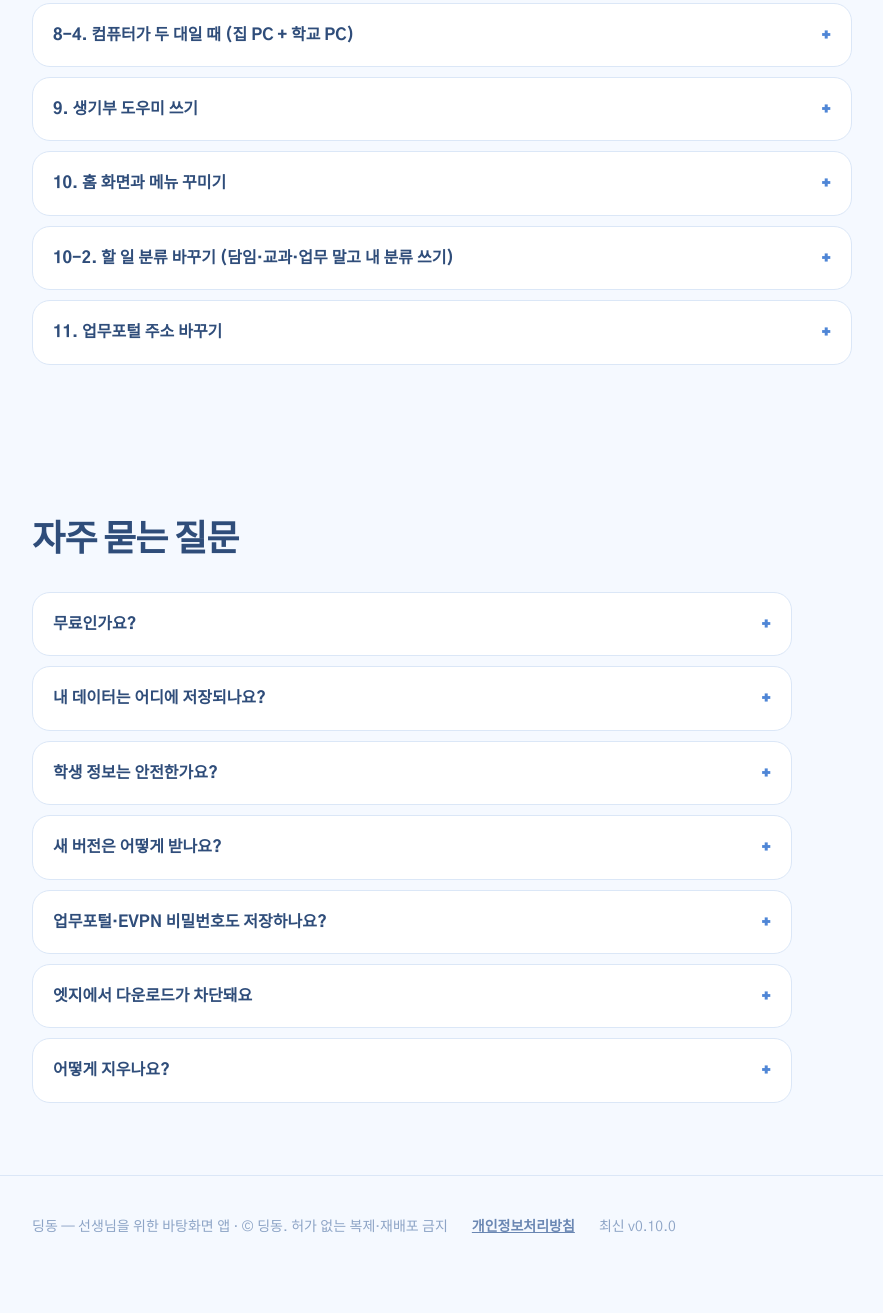
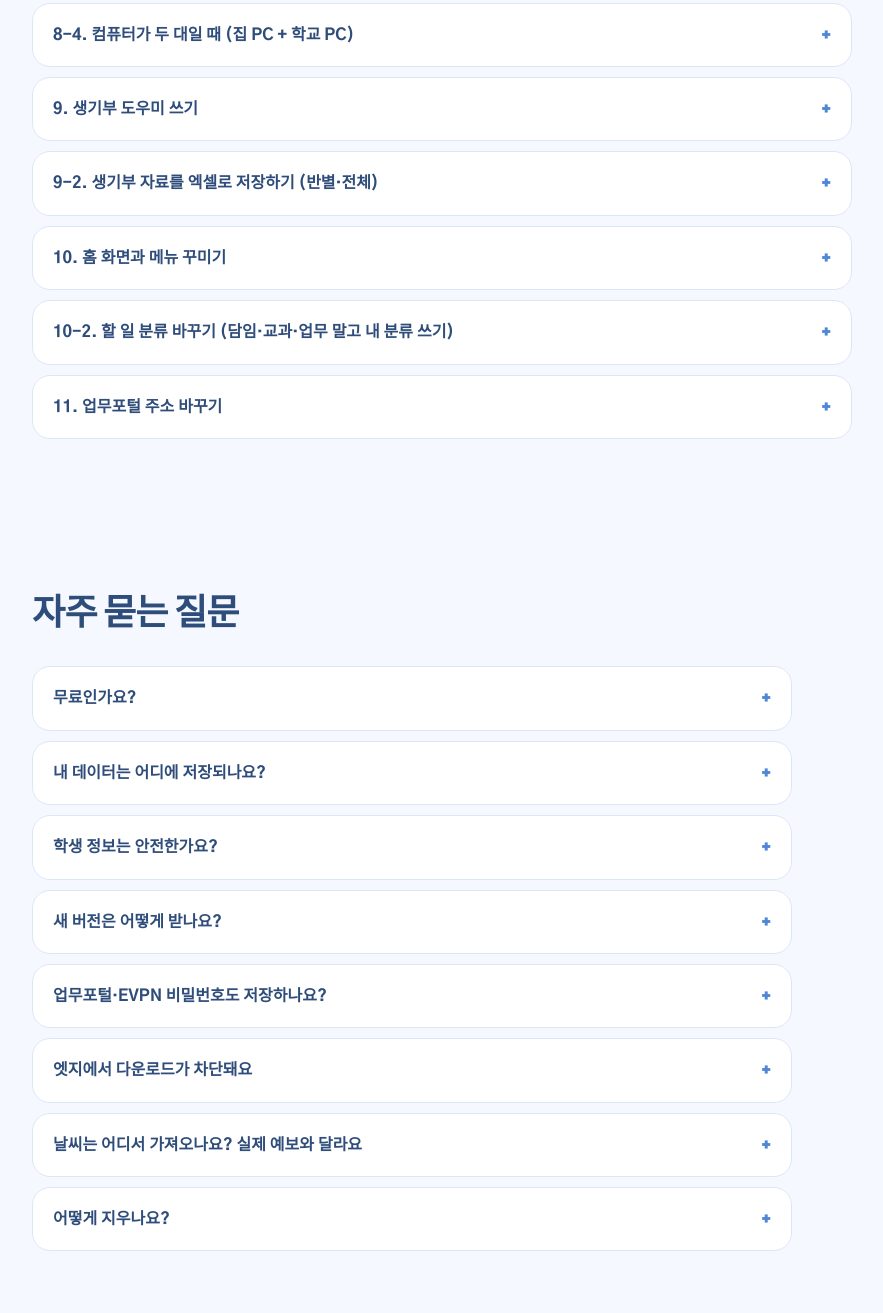
Before and after one commit to ghaud21-art/dingdong, a plain HTML site: page index.html in a window 1280 px wide. Shown: the part 4267-5580 px from the top of the page, without its empty margins (68-951 px from the left). Drawn offline with Linux system fonts and the light colour scheme.

Commit message:
설치 페이지: 생기부 엑셀 저장 안내, 날씨 출처 안내
Co-Authored-By: Claude Sonnet 5.5 <noreply@anthropic.com>

```diff
--- a/index.html
+++ b/index.html
@@ -267,6 +267,7 @@ footer a{color:var(--ink-2);font-weight:700}
         <details><summary>8-3. 폰에서 보고 고치기</summary><div class="body"><div class="stg"><h4>처음 한 번만</h4><ol class="st"><li><b>PC 딩동</b>에서 구글에 연결하고 <b>지금 올리기</b>를 한 번 눌러요(위 8번).</li><li><b>폰</b> 브라우저에서 <b>https://ghaud21-art.github.io/dingdong/app/</b> 을 열어요. 아래 QR을 찍어도 돼요.</li><li><b>구글로 연결하기</b>를 누르고 <b>PC와 같은 구글 계정</b>으로 허용해요.</li><li>(선택) 크롬 메뉴에서 <b>홈 화면에 추가</b>를 하면 앱처럼 열려요.</li></ol></div><p><img src="assets/qr-app.svg" alt="딩동 폰 앱 QR 코드" width="180" height="180" style="border-radius:14px;border:1px solid var(--line);margin-top:6px;background:#fff"><br><small>폰 카메라로 찍으면 바로 열려요 · <a href="qr.html">크게 보기·인쇄</a></small></p><div class="stg"><h4>폰에서 할 수 있는 것</h4><ol class="st"><li><b>오늘</b> 탭: 오늘 수업·할 일·일정·급식·D-day를 봐요.</li><li><b>달력·할 일</b> 탭: 날짜를 누르면 그날의 할 일과 일정이 나와요(할 일이 있는 날은 파란 점, 일정이 있는 날은 주황 점).</li><li>항목을 누르면 날짜와 내용을 고칠 수 있고, 동그라미를 누르면 완료돼요. 할 일·일정 추가와 지우기도 돼요.</li><li>노션 할 일은 체크, 제목·날짜·분류·본문(줄 고치기, 끝에 한 줄 추가)까지 고칠 수 있어요. 노션을 안 써도 PC의 시간표·할 일·일정은 폰과 이어져요.</li></ol></div><p class="tip">폰에서 고친 내용은 <b>PC 딩동이 켜져 있을 때</b> 2분 안팎에 PC에 반영돼요. PC가 꺼져 있으면 켤 때 반영돼요. 그룹 일정은 PC에서 고쳐요. 학생 정보(생기부)는 폰에 올라오지 않아요.</p><p class="tip warn">PC가 노션 등에 반영하지 못하면 2분·10분·30분 뒤에 다시 시도하고(처음 포함 4번), 그래도 안 되면 폰 화면 위에 <b>"PC가 반영하지 못한 수정"</b>으로 알려 줘요. 노션 연결과 페이지를 확인하고 다시 고쳐 주세요.</p></div></details>
         <details><summary>8-4. 컴퓨터가 두 대일 때 (집 PC + 학교 PC)</summary><div class="body"><p class="lead">구글 백업은 "파일 하나를 주고받는 방식"이라, 여러 대가 동시에 같은 화면으로 이어지지는 않아요. 그래서 <b>메인 PC 한 대</b>를 정해서 써요.</p><div class="stg"><h4>메인 PC와 보조 PC가 하는 일</h4><ol class="st"><li><b>메인 PC</b>: 하루 한 번 자동으로 구글에 올리고, 폰에서 고친 내용을 받아서 반영해요.</li><li><b>보조 PC</b>: 자동으로 올리지 않고 폰 수정도 받지 않아요. 필요할 때 <b>구글에서 불러오기</b>로 메인 PC의 내용을 가져와서 써요.</li><li>노션·딩동콜·그룹 공유 일정은 서버에 있어서 두 PC 모두 같은 내용이 보여요.</li></ol></div><div class="stg"><h4>두 번째 PC를 연결하는 방법</h4><ol class="st"><li>두 번째 PC에 딩동을 설치해요.</li><li>SETTINGS의 <b>구글 연동</b> 카드에서 <b>같은 구글 계정</b>으로 <b>구글에 연결</b>을 눌러요.</li><li>구글에 이미 다른 PC의 백업이 있으면 이 PC는 <b>자동으로 보조 PC</b>가 돼요.</li><li><b>불러올지 묻는 창</b>이 뜨면 <b>불러오기</b>를 눌러 메인 PC의 설정을 가져와요.</li></ol></div><div class="stg"><h4>메인 PC를 바꾸고 싶을 때</h4><ol class="st"><li>새로 메인으로 쓸 PC의 <b>구글 연동</b> 카드에서 <b>이 PC를 메인 PC로 정하기</b>를 눌러요.</li><li>이전 메인 PC에서는 <b>이 PC를 보조 PC로 바꾸기</b>를 눌러 줘요.</li><li>카드 위쪽 글에 "이 PC는 메인 PC예요" 또는 "보조 PC예요"가 나와요.</li></ol></div><p class="tip warn">두 PC를 모두 메인으로 두면, 나중에 올린 쪽이 구글의 백업을 덮어쓰고 폰 수정은 먼저 읽은 PC만 받아요. 고친 내용이 한쪽에서 빠질 수 있어요. 고친 뒤에는 <b>한 PC에서만</b> 고치는 걸 권해요.</p><p class="tip">보조 PC에서 <b>지금 올리기</b>를 누르면 "이 PC가 메인이 돼요"라고 먼저 물어봐요.</p></div></details>
         <details><summary>9. 생기부 도우미 쓰기</summary><div class="body"><ol class="st"><li>왼쪽 메뉴의 <b>RECORD</b>를 눌러 <b>반</b>을 만들어요.</li><li>엑셀 파일이나 붙여넣기로 학급 <b>명단</b>을 넣어요.</li><li>학생을 고르고, <b>영역</b>과 <b>핵심 활동</b>을 적어요. 학기 중에 관찰한 것은 <b>관찰 기록</b>으로 틈틈이 적어 둘 수 있어요.</li><li><b>초안 만들기</b>를 누르면 ~함·~임으로 끝나는 문장이 나와요(Gemini 키 필요, 위 5번).</li><li>초안은 <b>반드시 읽어 보고 고쳐서</b> 쓰세요.</li><li>완성한 기록은 설정의 <b>시트로 올리기</b>로 구글 시트에 보관할 수 있어요.</li></ol><p class="tip">AI에는 명단의 학생 이름을 "학생"으로 바꿔서 보내요. 학교와 교육청의 개인정보 지침을 먼저 확인해 주세요.</p></div></details>
+        <details><summary>9-2. 생기부 자료를 엑셀로 저장하기 (반별·전체)</summary><div class="body"><ol class="st"><li>왼쪽 메뉴 <b>RECORD</b>의 왼쪽 <b>학급 · 명단</b> 카드 아래에 버튼이 두 개 있어요.</li><li><b>이 반 엑셀로 저장</b>: 지금 고른 반만 저장해요.</li><li><b>전체 반 엑셀로 저장</b>: 모든 반을 한 파일로 저장해요. 첫 시트 "전체"에 모든 학생이 모이고, 반마다 시트가 따로 있어요.</li><li>저장할 이름과 폴더를 고르면 파일이 만들어지고, 저장한 폴더가 열려요.</li><li>엑셀에는 번호·이름·영역·과목·핵심 활동 메모·관찰 기록·생기부 초안·글자 수·NEIS 바이트가 들어가요.</li></ol><p class="tip warn">학생 정보가 들어 있는 파일이에요. 보관과 전달에 주의하고, 학교와 교육청의 개인정보 지침을 지켜 주세요.</p></div></details>
         <details><summary>10. 홈 화면과 메뉴 꾸미기</summary><div class="body"><div class="stg"><h4>즐겨찾기 (홈 화면 아래)</h4><ol class="st"><li><b>업무포털</b>은 기본으로 들어 있어요. 랜선이면 포털 로그인 화면을, 와이파이면 EVPN 접속 페이지를 먼저 열어 줘요.</li><li><b>링크 추가</b>를 눌러 자주 가는 사이트의 이름과 주소를 넣어요. 이름은 안 적어도 돼요.</li><li><b>편집</b>을 누르면 링크를 지울 수 있어요.</li><li>즐겨찾기가 엣지로 열리면, SETTINGS의 <b>업무포털 주소</b> 카드 아래 <b>링크를 여는 브라우저</b>에서 <b>크롬</b>으로 바꿔요. 업무포털과 구글 로그인 창도 같은 브라우저로 열려요.</li><li>설정의 <b>즐겨찾기 링크</b> 칸에 한 줄에 하나씩 적어도 돼요. 왼쪽 메뉴에도 같이 나와요.</li></ol></div><div class="stg"><h4>화면 꾸미기</h4><ol class="st"><li><b>홈 화면 구성</b> 카드에서 카드를 켜고 끄고 ▲▼로 순서를 바꿔요.</li><li>오른쪽 위 색 동그라미로 테마 색을, 달 모양 버튼으로 어두운 화면을 골라요.</li><li><b>화면과 실행</b>에서 컴퓨터를 켜면 딩동 자동 실행, 바탕화면 위젯 모드, 하루 첫 실행 때 뜨는 오늘의 비서를 켜고 꺼요.</li><li>Ctrl + 마우스 휠로 화면 크기도 바꿀 수 있어요.</li></ol></div></div></details>
         <details><summary>10-2. 할 일 분류 바꾸기 (담임·교과·업무 말고 내 분류 쓰기)</summary><div class="body"><p class="lead">할 일을 적을 때 고르는 분류(담임·교과·업무)를 내 마음대로 만들 수 있어요.</p><ol class="st"><li>SETTINGS의 <b>할 일 분류</b> 카드를 찾아요.</li><li><b>+ 분류 추가</b>를 눌러 새 분류를 만들고, 이름을 적어요(최대 10글자, 12개까지).</li><li>이름 옆 <b>색 상자</b>에서 색을 골라요.</li><li>이름을 눌러 고치거나, <b>×</b>를 눌러 지워요. 지워도 할 일은 사라지지 않고 "분류 없음"이 돼요.</li><li>홈 화면에서 <b>+</b>로 할 일을 적을 때 새 분류가 목록에 나와요. 폰 화면에서도 같은 분류를 골라서 쓸 수 있어요.</li><li><b>기본값</b>을 누르면 담임·교과·업무로 되돌아가요.</li></ol><p class="tip">노션에 할 일을 만들 때는 노션 데이터베이스의 분류를 써요. 이 설정은 딩동에만 저장하는 할 일에 쓰여요.</p></div></details>
         <details><summary>11. 업무포털 주소 바꾸기</summary><div class="body"><ol class="st"><li>학교마다 업무포털과 EVPN 주소가 다를 수 있어요. SETTINGS의 <b>업무포털 주소</b> 카드에서 바꿔요.</li><li>비워 두면 기본 주소를 써요.</li></ol><p class="tip">딩동은 로그인 페이지를 열어 주는 데까지만 해요. 인증서 암호와 EVPN 비밀번호는 저장하지도, 대신 입력하지도 않아요.</p></div></details>
@@ -284,6 +285,7 @@ footer a{color:var(--ink-2);font-weight:700}
         <details><summary>새 버전은 어떻게 받나요?</summary><p>다시 내려받아 설치할 필요 없어요. 딩동 왼쪽 메뉴 맨 아래의 <b>업데이트 확인</b>을 누르면 새 버전을 받아 와요. 받으면 화면 위에 <b>"지금 다시 시작"</b>이 뜨니 눌러 주세요. 앱이 켜질 때와 3시간마다 알아서 확인하기도 하고, 쓰고 있지 않을 때는 저절로 설치하고 다시 켜지기도 해요. <b>가끔 업데이트 확인을 눌러 주세요.</b> 업데이트 확인 버튼이 안 보이는 옛 버전(0.9.5 이하)이면 트레이의 딩동 아이콘을 우클릭 → <b>끝내기</b> 후 다시 켜면 새 버전을 받아요.</p></details>
         <details><summary>업무포털·EVPN 비밀번호도 저장하나요?</summary><p>아니요. 인증서 암호와 EVPN 비밀번호는 딩동이 저장하지도, 대신 입력하지도 않아요. 딩동은 랜선인지 와이파이인지 확인해서 알맞은 로그인 페이지를 열어 주는 데까지만 도와요.</p></details>
         <details><summary>엣지에서 다운로드가 차단돼요</summary><p>딩동은 코드 서명(마이크로소프트 인증)이 없는 새 프로그램이라 엣지·윈도우가 "안전하지 않을 수 있다"고 안내해요. 엣지 다운로드 창의 <b>··· → 유지 → 그래도 유지</b>를 누르면 받아져요. 설치할 때 "Windows의 PC 보호"가 나오면 <b>추가 정보 → 실행</b>을 눌러요. 크롬에서는 보통 더 간단히 받아져요. 서명 인증서를 구하면 이 안내가 사라져요.</p></details>
+        <details><summary>날씨는 어디서 가져오나요? 실제 예보와 달라요</summary><p>무료 해외 날씨 서비스 <b>Open-Meteo</b>의 예보를 써요. 기상청 예보와 다를 수 있어서, 중요한 날은 기상청도 함께 확인해 주세요. <b>이후 강수</b>는 지금 시각 이후 오늘 남은 시간 중 가장 높은 비 올 확률이에요(예전에는 이미 지나간 새벽 값이 섞여 100%로 보였어요). 마우스를 올리면 하루 전체 최대 확률도 보여요.</p></details>
         <details><summary>어떻게 지우나요?</summary><p>Windows 설정의 앱 목록에서 "딩동"을 지우면 돼요. 저장된 데이터 폴더는 따로 남아 있으니, 완전히 지우려면 그 폴더도 지워 주세요.</p></details>
       </div>
     </div>
```
